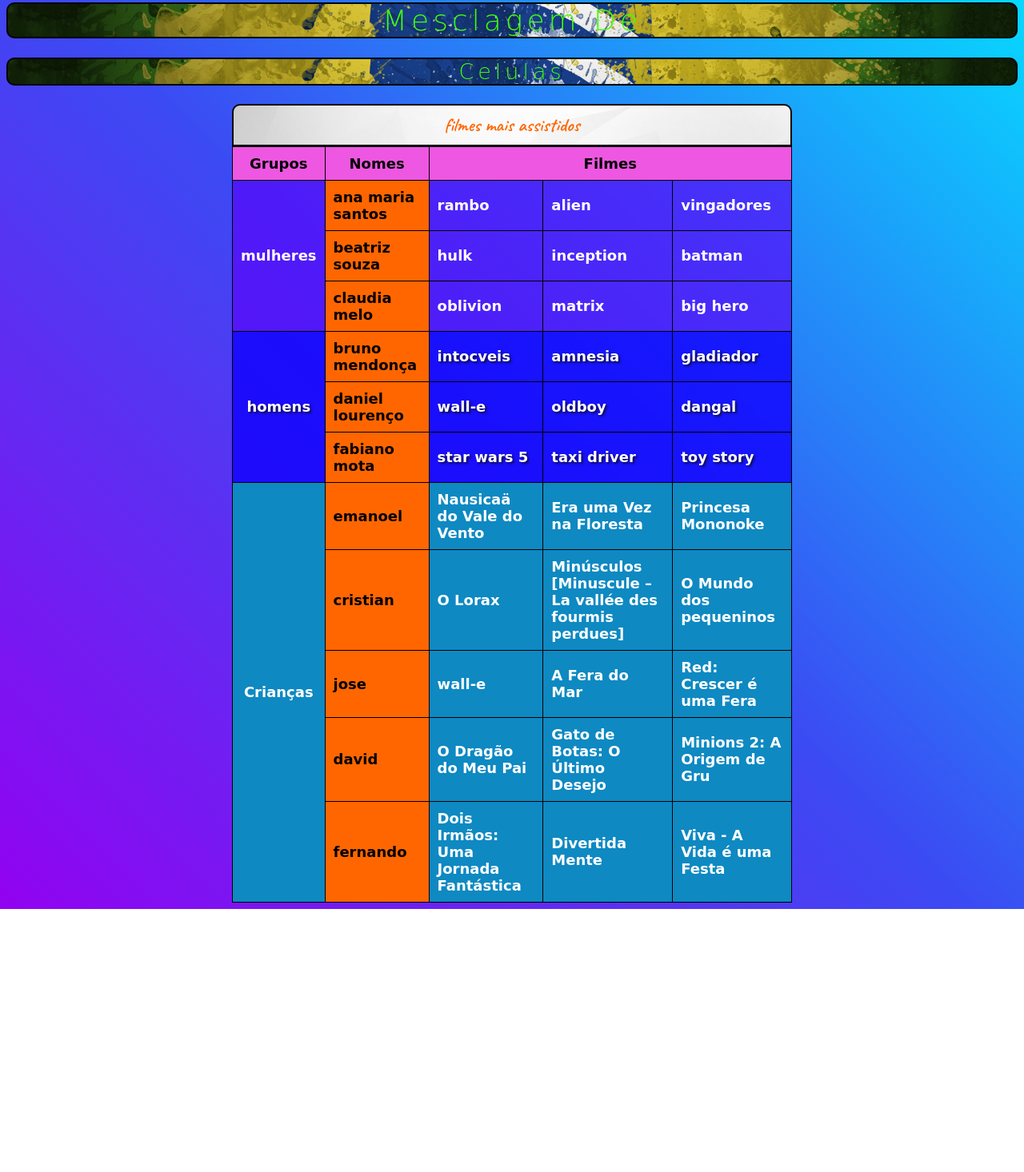
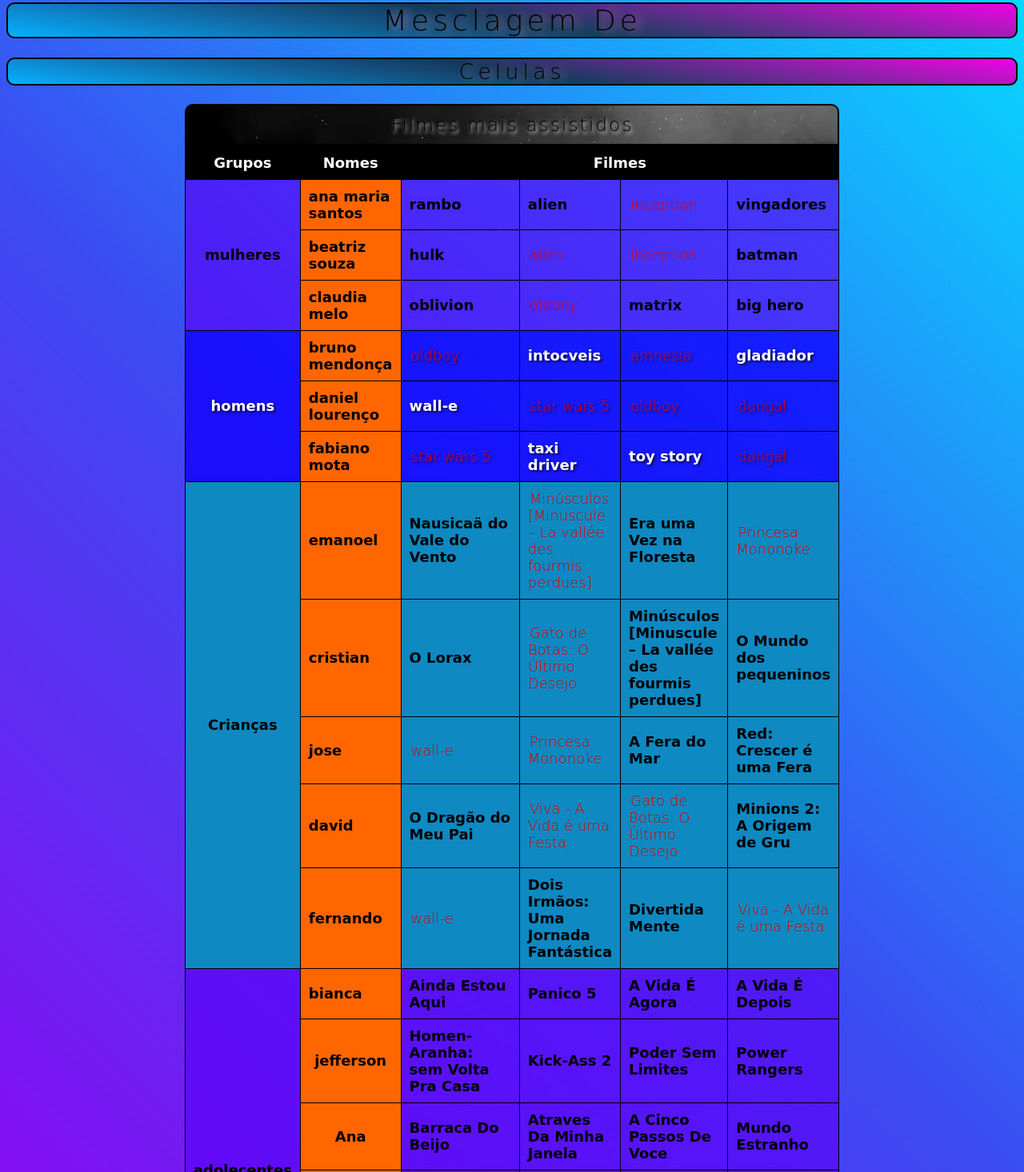
Before and after one commit to GustavoFonseca18/HTML, a plain HTML site: page EXERCICIOS/ex022/tabela003.html in a window 1280 px wide. Shown: the part 21-1487 px from the top of the page at 80% size. Before the commit the page ends 1158 px from the top, so only its background shows below. Drawn offline with Linux system fonts and the light colour scheme; a web font is replaced by a local one.

Commit message:
Lista Atualizada, Names,Movies

```diff
--- a/EXERCICIOS/ex022/mesclagem.css
+++ b/EXERCICIOS/ex022/mesclagem.css
@@ -20,14 +20,15 @@ body{
 
 }
 h1, h2{
-    background-image: url(imagens/brasil.jpg);
+    background:linear-gradient(189deg,#f102e5, #0f0f0fab ,#06b0ff);
     background-position: center center;
     background-size: cover;
     text-align: center;
     border: 2px solid black;
     border-radius: 10px;
     font-family: 'Climate Crisis', cursive;
-    color:#40ff06;
+    color:#000000;
+    text-shadow: 7px 2px 11px #e6819fc7;
     border-collapse: collapse;
    font-weight: lighter;
    letter-spacing:5px;
@@ -46,16 +47,18 @@ table{
 }
 
 caption{
-    background-image: url(imagens/wallpaper004.jpg);
-    background-position: left top ;
+    background-image: url(imagens/fumaca-branca-em-fundo-preto_9083-8466.avif);
+    background-position: bottom left;
     background-size:cover;
     border:2px solid black;
     border-radius:10px 10px 0px 0px ;
     font-size: 1.3em;
     padding: 10px;
-
-    font-family: 'Caveat', cursive;
-    color: #ff6600;
+    text-shadow: 2px 3px 4px  #ffffff;
+    font-weight: lighter;
+    font-family: 'Climate Crisis', cursive;
+    color: #000000;
+    letter-spacing:2px;
 
 
 }
@@ -66,13 +69,13 @@ th, td {
     padding: 10px;
     background-color: #5902faa9;
     font-weight: bolder;
-    color: white;
+    color: rgb(0, 0, 0);
 }
 .homens{
     background-color: rgba(17, 0, 255, 0.795);
     font-weight:bold;
-    text-shadow: 2px 2px 3px rgba(12, 11, 11, 0.781);
-    color: rgb(255, 255, 255);
+    text-shadow: 2px 2px 3px #0c0b0bc7;
+    color: #ffffff;
     font-family: 'Mynerve', cursive;
 }
 .infantil{
@@ -87,7 +90,15 @@ th, td {
 
 
 #cbç{
-    color: rgb(0, 0, 0);
-    background-color: #ee57e1;
+    color: #fcfbfb;
+    background-color: #000000;
+
 
 }
+
+#repetidos{
+    color: #e00000;
+    text-indent: 2px;
+    font-weight: lighter;
+
+}
--- a/EXERCICIOS/ex022/tabela003.html
+++ b/EXERCICIOS/ex022/tabela003.html
@@ -23,11 +23,11 @@
     <h2>Celulas</h2>
 
     <table>
-        <caption>filmes mais assistidos</caption>
+        <caption>Filmes mais assistidos</caption>
         <thead>
             <th id="cbç">Grupos</th>
             <th id="cbç">Nomes</th>
-            <th colspan="3" id="cbç">Filmes</th>
+            <th colspan="4" id="cbç">Filmes</th>
 
         </thead>
 
@@ -38,18 +38,21 @@
                 <td id="names">ana maria santos</td>
                 <td>rambo</td>
                 <td>alien</td>
+                <td id="repetidos">inception</td>
                 <td>vingadores</td>
 
             </tr>
             <tr>
                 <td id="names">beatriz souza</td>
                 <td>hulk</td>
-                <td>inception</td>
+                <td id="repetidos">alien</td>
+                <td id="repetidos">inception</td>
                 <td>batman</td>
             </tr>
             <tr>
                 <td id="names">claudia melo</td>
                 <td>oblivion</td>
+                <td id="repetidos">oldboy</td>
                 <td>matrix</td>
                 <td>big hero</td>
 
@@ -57,54 +60,104 @@
             <tr>
                 <th rowspan="3" class=" homens">homens</th>
                 <td id="names">bruno mendonça</td>
+                <td class=" homens" id="repetidos">oldboy</td>
                 <td class=" homens">intocveis</td>
-                <td class=" homens">amnesia</td>
+                <td class=" homens" id="repetidos">amnesia</td>
                 <td class=" homens">gladiador</td>
             </tr>
             <tr>
                 <td id="names">daniel lourenço</td>
                 <td class=" homens">wall-e</td>
-                <td class=" homens">oldboy</td>
-                <td class=" homens">dangal</td>
+                <td class=" homens" id="repetidos">star wars 5</td>
+                <td class=" homens" id="repetidos">oldboy</td>
+                <td class=" homens" id="repetidos">dangal</td>
             </tr>
             <tr>
                 <td id="names">fabiano mota</td>
-                <td class=" homens">star wars 5</td>
+                <td class=" homens" id="repetidos">star wars 5</td>
                 <td class=" homens">taxi driver</td>
                 <td class=" homens">toy story</td>
+                <td class=" homens" id="repetidos">dangal</td>
             </tr>
             <tr>
-                <th rowspan=" 7" class="infantil">Crianças</th>
+                <th rowspan=" 5" class="infantil">Crianças</th>
                 <td id="names">emanoel</td>
                 <td class="infantil"> Nausicaä do Vale do Vento</td>
+                <td class="infantil" id="repetidos">Minúsculos [Minuscule – La vallée des fourmis perdues]</td>
                 <td class="infantil"> Era uma Vez na Floresta</td>
-                <td class="infantil"> Princesa Mononoke</td>
+                <td class="infantil" id="repetidos"> Princesa Mononoke</td>
 
             </tr>
             <tr>
                 <td id="names">cristian</td>
                 <td class="infantil">O Lorax</td>
+                <td class="infantil" id="repetidos">Gato de Botas: O Último Desejo</td>
                 <td class="infantil">Minúsculos [Minuscule – La vallée des fourmis perdues]</td>
                 <td class="infantil">O Mundo dos pequeninos</td>
             </tr>
             <tr>
                 <td id="names">jose</td>
-                <td class="infantil">wall-e</td>
+                <td class="infantil" id="repetidos">wall-e</td>
+                <td class="infantil" id="repetidos"> Princesa Mononoke</td>
                 <td class="infantil">A Fera do Mar</td>
                 <td class="infantil">Red: Crescer é uma Fera</td>
             </tr>
             <tr>
                 <td id="names">david</td>
                 <td class="infantil">O Dragão do Meu Pai </td>
-                <td class="infantil">Gato de Botas: O Último Desejo</td>
+                <td class="infantil" id="repetidos">Viva - A Vida é uma Festa</td>
+                <td class="infantil" id="repetidos">Gato de Botas: O Último Desejo</td>
                 <td class="infantil">Minions 2: A Origem de Gru</td>
             </tr>
             <tr>
                 <td id="names"> fernando</td>
+                <td class="infantil" id="repetidos">wall-e</td>
                 <td class="infantil">Dois Irmãos: Uma Jornada Fantástica</td>
                 <td class="infantil"> Divertida Mente </td>
-                <td class="infantil">Viva - A Vida é uma Festa</td>
+                <td class="infantil" id="repetidos">Viva - A Vida é uma Festa</td>
             </tr>
+            <tr>
+                <th  rowspan=" 5"> adolecentes</th>
+                <td id="names">bianca</td>
+                <td>Ainda Estou Aqui</td>
+                <td>Panico 5</td>
+                <td>A Vida É Agora</td>
+                <td>A Vida É Depois</td>
+
+
+
+            </tr>
+            <tr>
+                <th id="names">jefferson</th>
+                <td>Homen-Aranha: sem Volta Pra Casa</td>
+                <td>Kick-Ass 2</td>
+                <td>Poder Sem Limites</td>
+                <td>Power Rangers</td>
+            </tr>
+            <tr>
+                <th id="names">Ana</th>
+                <td>Barraca Do Beijo</td>
+                <td>Atraves Da Minha Janela</td>
+                <td>A Cinco Passos De Voce</td>
+                <td>Mundo Estranho</td>
+            </tr>
+            <tr>
+                <th id="names">Cleiton</th>
+                <td>American Pie: A Primeira Vez É Inesquecível</td>
+                <td>American Pie: A Segunda Vez é Ainda Melhor </td>
+                <td>American Pie: Caindo em Tentação</td>
+                <td>American Pie: O Livro do Amor </td>
+
+
+            </tr>
+            <tr>
+                <th id="names">Katarina</th>
+                <td>American Pie Presents: Girls Rules</td>
+                <td>A Hora Do Pesadelo</td>
+                <td> Panico Na Escola</td>
+                <td> Freddy x Jason</td>
+            </tr>
+
 
 
 
```
Also changed, not shown: EXERCICIOS/ex022/imagens/fumaca-branca-em-fundo-preto_9083-8466.avif (added).
